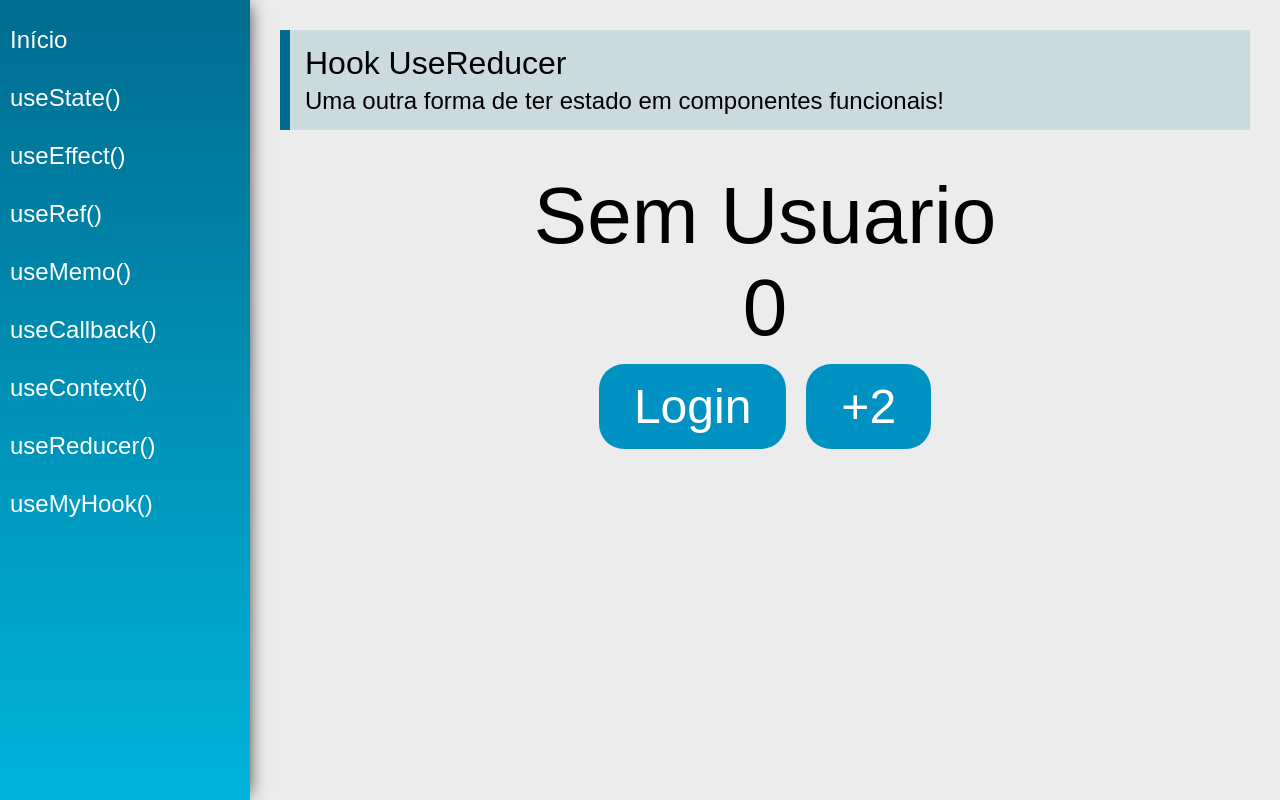
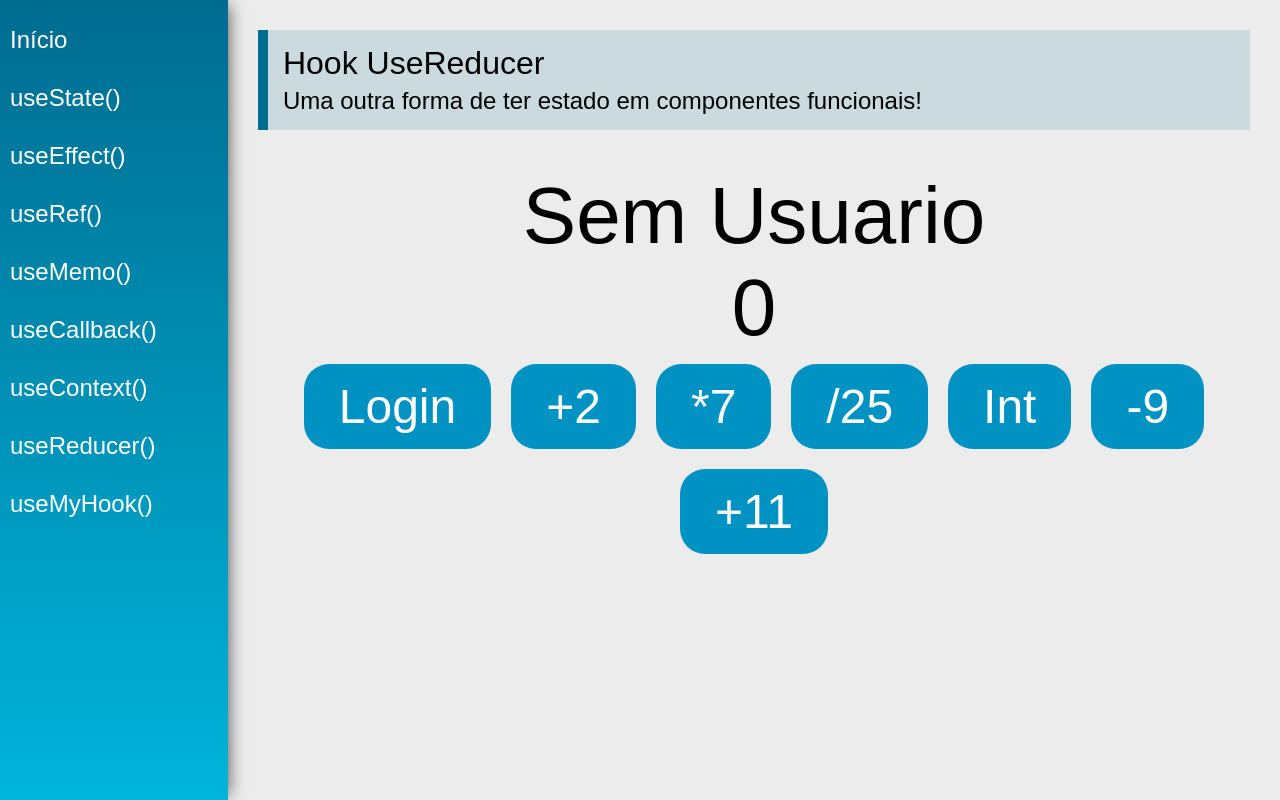
Before and after one commit to thiago-henrique-dev/react-hooks, a React (Create React App) app: page /useReducer in a window 1280 px wide. Built offline with nearby package versions, Linux system fonts and the light colour scheme.

Commit message:
Desafio useReducer - Resposta

```diff
--- a/src/views/examples/UseReducer.jsx
+++ b/src/views/examples/UseReducer.jsx
@@ -13,6 +13,14 @@
     switch(action.type){
         case 'add2ToNumber':
             return {...state, number: state.number + 2}
+        case 'numberMulti7':
+            return {...state, number: state.number * 7}
+        case 'numberDiv25':
+            return {...state, number: state.number / 25}
+        case 'numberInt':
+            return {...state, number: parseInt(state.number)}
+        case 'numberAddN':
+            return {...state, number: state.number + action.payload}
         case 'login':
             return { ...state, user: { name: action.payload}}
         default:
@@ -42,6 +50,16 @@
                     >Login</button>
                     <button className="btn" onClick={() => dispatch({type: 'add2ToNumber'})}
                     >+2</button>
+                    <button className="btn" onClick={() => dispatch({type: 'numberMulti7'})}
+                    >*7</button>
+                    <button className="btn" onClick={() => dispatch({type: 'numberDiv25'})}
+                    >/25</button>
+                    <button className="btn" onClick={() => dispatch({type: 'numberInt'})}
+                    >Int</button>
+                    <button className="btn" onClick={() => dispatch({type: 'numberAddN', payload: -9})}
+                    >-9</button>
+                    <button className="btn" onClick={() => dispatch({type: 'numberAddN', payload: +11})}
+                    >+11</button>
                 </div>
             </div>
         </div>
```
